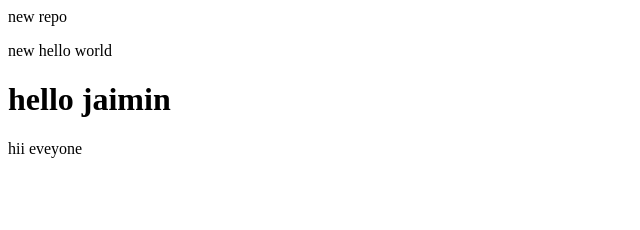
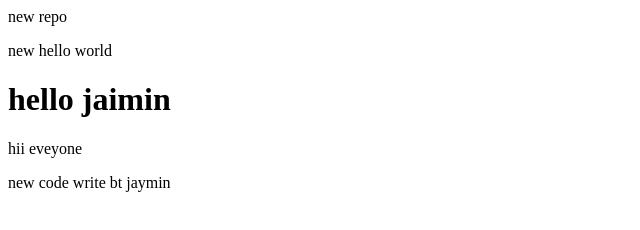
Before and after one commit to Jaimin2203/LocalRepo, a plain HTML site: page index.html in a window 1280 px wide. Shown: the whole page, without its empty margins (0-640 px from the left). Drawn offline with Linux system fonts and the light colour scheme.

Commit message:
code changes in localrepo--jaymin
code changes in localrepo--jaymin

```diff
--- a/index.html
+++ b/index.html
@@ -4,3 +4,5 @@
 <h1>hello jaimin</h1>
 
 <p>hii eveyone</p>
+
+<p>new code write bt jaymin</p>
```
